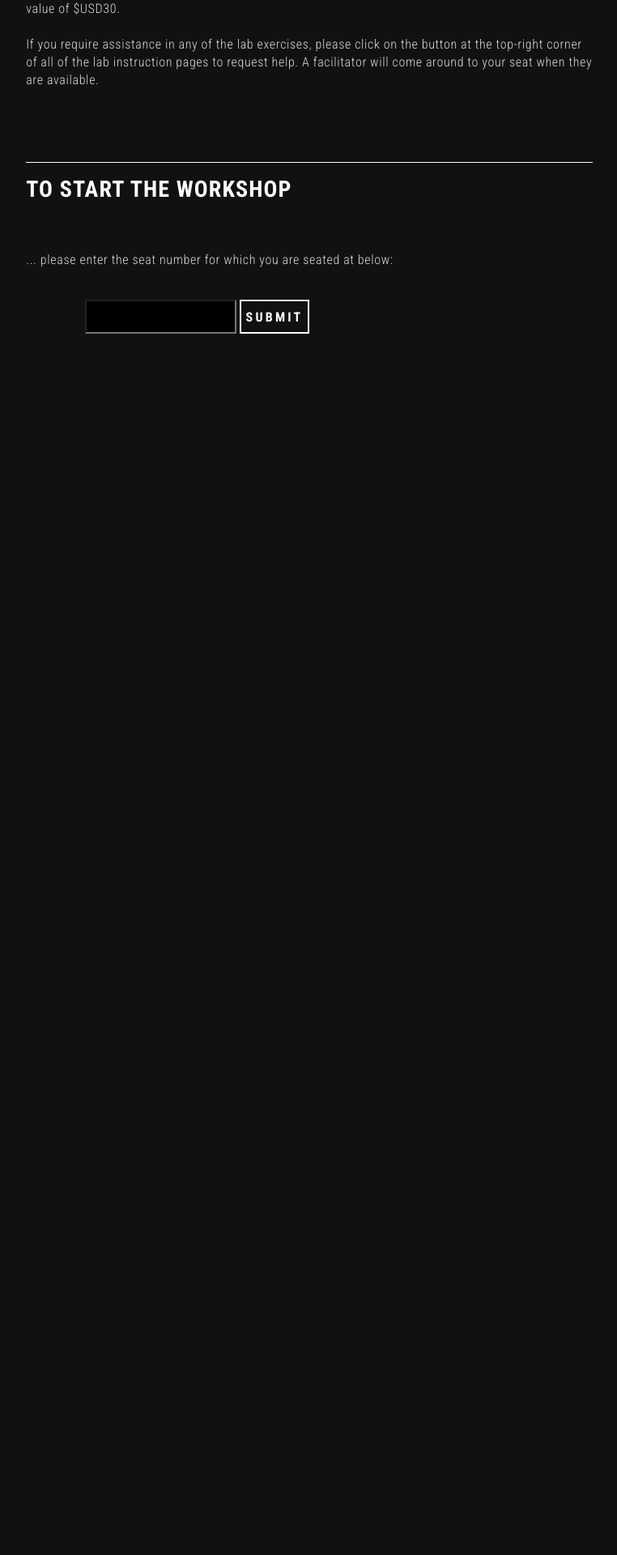
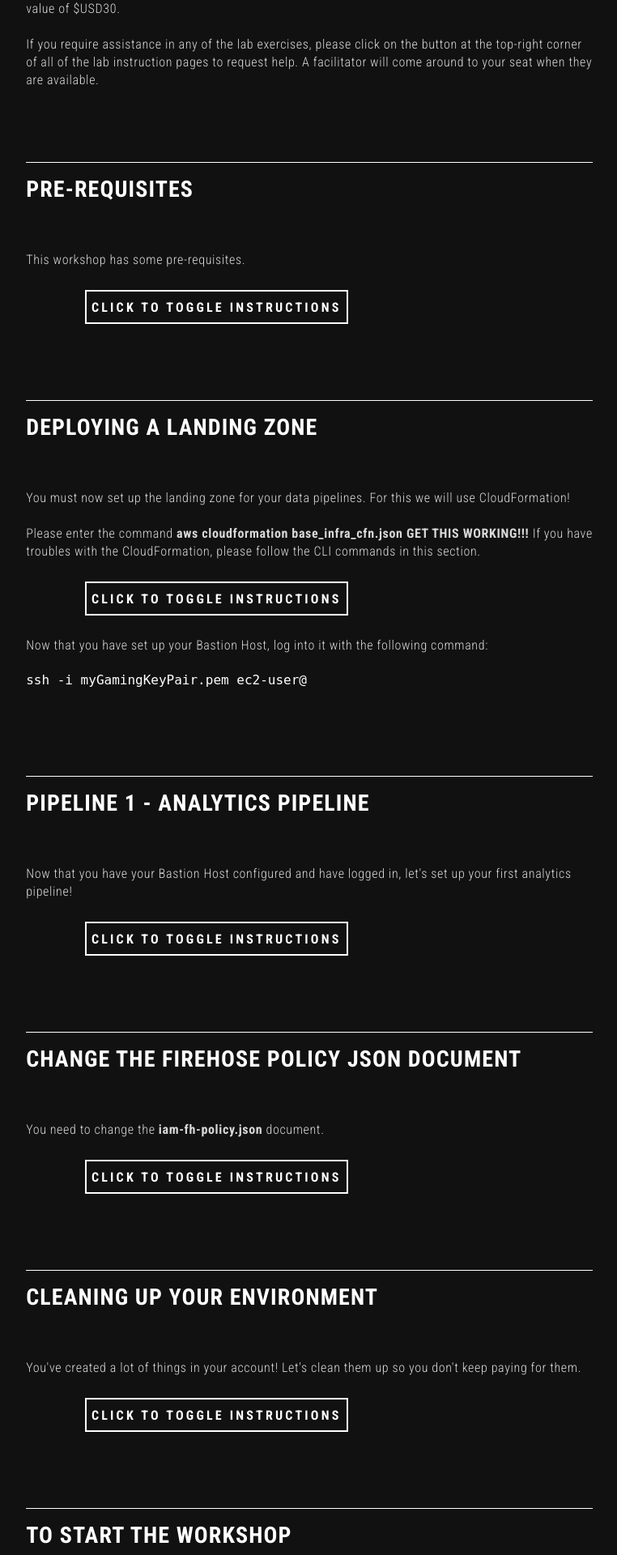
Before and after one commit to niravdd/myWork, a PHP site: page / in a window 1280 px wide. Shown: the part 1442-3362 px from the top of the page at 81% size, without its empty margins (56-818 px from the left). Before the commit the page ends 1854 px from the top, so only its background shows below. Run offline with PHP 8.4, Linux system fonts and the light colour scheme; some libraries are stand-ins or nearby versions.

Commit message:
Updated website with all instructions from commands.txt 15th Nov

```diff
--- a/Website/index.html
+++ b/Website/index.html
@@ -44,7 +44,7 @@
 			<div class="text">
 				<h2 class="headline-s1">GAM310</h2>
 				<h3 class="headline-s2">Telemetry & Analytics’ Pipelines for Game Balancing</h3>
-				<p class="lower-link">Welcome!</p>
+				<p class="lower-link">Welcome to the Workshop!</p>
 			</div>
 		</div>
 	</header>
@@ -64,6 +64,296 @@
 						</div>
 						<p>As a reminder, you should have a laptop device (which you likely have if you're reading this) and a clean AWS account, with <span class="bold">AdministratorAccess</span> policy-level access. AWS Credits will be provided to the value of $USD30.</p>
 						<p>If you require assistance in any of the lab exercises, please click on the button at the top-right corner of all of the lab instruction pages to request help. A facilitator will come around to your seat when they are available.
+
+						<h3 class="overline">PRE-REQUISITES</h3>
+						<p>This workshop has some pre-requisites.</p>
+						<div class="indent-show" id="1-1-button"><div class="expand"><a class="border" href="javascript:void();" onClick="reveal('1-1-button', '1-1-content')">CLICK TO TOGGLE INSTRUCTIONS</a></div></div>
+						<div class="indent-hide" id="1-1-content">
+							<p>1. You must have your own AWS account</p>
+							<p>2. You must have administrative privileges associated with an IAM User and have a working <span class="bold">Access Key</span> and <span class="bold">Secret Key</span>. Instructions here: <a href="http://docs.aws.amazon.com/general/latest/gr/managing-aws-access-keys.html target="_blank">http://docs.aws.amazon.com/general/latest/gr/managing-aws-access-keys.html</a></p>
+							<p>3. You must have the AWS CLI installed on your computer, and set your AWS CLI Default Region to us-west-2 using <span class="bold">aws configure</span></p>
+						</div>
+
+						<h3 class="overline">DEPLOYING A LANDING ZONE</h3>
+						<p>You must now set up the landing zone for your data pipelines. For this we will use CloudFormation!</p>
+						<p>Please enter the command <span class="bold">aws cloudformation base_infra_cfn.json GET THIS WORKING!!!</span> If you have troubles with the CloudFormation, please follow the CLI commands in this section.</p>
+						<div class="indent-show" id="1-2-button"><div class="expand"><a class="border" href="javascript:void();" onClick="reveal('1-2-button', '1-2-content')">CLICK TO TOGGLE INSTRUCTIONS</a></div></div>
+						<div class="indent-hide" id="1-2-content">
+							<p><pre>
+aws ec2 create-vpc --cidr-block 10.0.0.0/16
+# Replace all following instances of <vpc-id> in this script with the "VpcId" from the JSON that is returned in your console window.
+aws ec2 create-subnet --vpc-id <vpc-id> --cidr-block 10.0.1.0/24
+# Replace all following instances of <subnet-id1> in this script with the "SubnetId" from the JSON that is returned in your console window.
+aws ec2 create-subnet --vpc-id <vpc-id> --cidr-block 10.0.2.0/24
+# Replace all following instances of <subnet-id2> in this script with the "SubnetId" from the JSON that is returned in your console window.
+aws ec2 create-subnet --vpc-id <vpc-id> --cidr-block 10.0.3.0/24
+# Replace all following instances of <subnet-id3> in this script with the "SubnetId" from the JSON that is returned in your console window.
+
+aws ec2 create-internet-gateway
+# Replace all following instances of <igw-id> in this script with the "InternetGatewayId" from the JSON that is returned in your console window.
+
+aws ec2 attach-internet-gateway --vpc-id <vpc-id> --internet-gateway-id <igw-id>
+
+aws ec2 create-route-table --vpc-id <vpc-id>
+# Replace all following instances of <route-table-id> in this script with the "RouteTableId" from the JSON that is returned in your console window.
+
+aws ec2 create-route --route-table-id <route-table-id> --destination-cidr-block 0.0.0.0/0 --gateway-id <igw-id>
+
+aws ec2 describe-route-tables --route-table-id <route-table-id>
+# Verify route has been created correctly. There will be two routes, the first which is the default route showing that traffic destined for the 10.0.0.0/16 network will stay local, and the second of which will be the route you just added, with your "GatewayId" showing and a "DestinationCidrBlock": "0.0.0.0/0" attached to it.
+
+aws ec2 describe-subnets --filters "Name=vpc-id,Values=<vpc-id>" --query 'Subnets[*].{ID:SubnetId,CIDR:CidrBlock}'
+# This should show 3 subnets with the CIDR blocks listed above.
+
+## Associate your first subnet with the public route, making it a public subnet
+aws ec2 associate-route-table --subnet-id <subnet-id1> --route-table-id <route-table-id>
+
+## Enable public IP for instances created in the public subnet
+aws ec2 modify-subnet-attribute --subnet-id <subnet-id1> --map-public-ip-on-launch
+
+## Create a key pair to use for SSH access into the Bastion Host
+aws ec2 create-key-pair --key-name myGamingKeyPair --query 'KeyMaterial' --output text > myGamingKeyPair.pem
+
+## Grant the file owner (you!) read permission
+chmod 400 myGamingKeyPair.pem
+
+## Create security groups
+aws ec2 create-security-group --group-name BastionHostAccess --description "Allow access for Bastion Host" --vpc-id <vpc-id>
+# Replace all following instances of <bastion-security-group-id> in this script with the "GroupId" from the JSON that is returned in your console window.
+aws ec2 create-security-group --group-name RedshiftAccess --description "Allow access for Redshift" --vpc-id <vpc-id>
+# Replace all following instances of <redshift-security-group-id> in this script with the "GroupId" from the JSON that is returned in your console window.
+
+# Add rule to allow SSH access to the Bastion Host from *anywhere*
+aws ec2 authorize-security-group-ingress --group-id <bastion-security-group-id> --protocol tcp --port 22 --cidr 0.0.0.0/0
+# Add rule to allow SQL access to the Redshift cluster from anywhere
+# TODO IS THIS NECESSARY SEEING THAT WE GRANT ACCESS TO THE BASTION HOST BELOW??? SEEMS A BIT TOO OPEN TO THE WORLD.
+aws ec2 authorize-security-group-ingress --group-id <redshift-security-group-id> --protocol tcp --port 5439 --cidr 0.0.0.0/0
+# Need to enable FH access to Redshift
+aws ec2 authorize-security-group-ingress --group-id <redshift-security-group-id> --protocol tcp --port 5439 --cidr 52.89.255.224/27
+
+# Add rule to allow access to Redshift from Quicksight
+aws ec2 authorize-security-group-ingress --group-id <redshift-security-group-id> --protocol tcp --port 5439 --cidr 54.70.204.128/27
+
+## Now create the Bastion Host (based on an AMI we prepared earlier) (Nirav's bastion AMI in us-west-2 is ami-dbec22a3)
+aws ec2 run-instances --image-id ami-e2822398 --count 1 --instance-type t2.micro --key-name myGamingKeyPair --security-group-ids <bastion-security-group-id> --subnet-id <subnet-id1>
+# Replace all following instances of <instance-id> in this script with the "InstanceId" from the JSON that is returned in your console window.
+
+## Get the public IP so that you can connect to it
+aws ec2 describe-instances --instance-id <instance-id> --query 'Reservations[*].Instances[*].PublicIpAddress' --output=text
+# Replace all following instances of <public-ip-address> in this script with the IP address that is returned in your console window.
+
+# Add rule to allow access to Redshift from the Bastion Host
+aws ec2 authorize-security-group-ingress --group-id <redshift-security-group-id> --protocol tcp --port 5439 --cidr <public-ip-address>/32
+							</pre>
+							</p>
+						</div>
+						<p><br />
+							Now that you have set up your Bastion Host, log into it with the following command:
+						<pre>
+ssh -i myGamingKeyPair.pem ec2-user@<public-ip-address>
+						</pre>
+						</p>
+
+
+						<h3 class="overline">PIPELINE 1 - ANALYTICS PIPELINE</h3>
+						<p>Now that you have your Bastion Host configured and have logged in, let's set up your first analytics pipeline!</p>
+						<div class="indent-show" id="1-3-button"><div class="expand"><a class="border" href="javascript:void();" onClick="reveal('1-3-button', '1-3-content')">CLICK TO TOGGLE INSTRUCTIONS</a></div></div>
+						<div class="indent-hide" id="1-3-content">
+							<p>
+							<pre>
+##Configure the AWS CLI
+aws configure
+# Use your existing AWS Access Key ID, AWS Secret Access Key, Default region name=us-west-2 and leave the Default output format empty (just hit Enter)
+
+## Store your AWS Account ID as a variable
+accountid="$(aws sts get-caller-identity --query "Account" --output text)"
+## Create an S3 bucket for your game telemetry files
+# aws s3api create-bucket --bucket "workshop-data-${accountid}" --acl private --create-bucket-configuration LocationConstraint=us-west-2
+## Create an S3 bucket for your game bot
+aws s3api create-bucket --bucket "workshop-bot-${accountid}" --acl private --create-bucket-configuration LocationConstraint=us-west-2
+
+## WE NEED TO ENSURE THE JSON IS IN THEIR ROOT USER FOLDER - VERIFY WHETHER THIS IS NECESSARY
+## Create a role for Redshift from the policy document provided
+aws iam create-role --role-name redshift_fullaccess_role --assume-role-policy-document file://iam-base-redshift-policy.json
+## Apply a policy to the role to allow full access to Redshift
+aws iam put-role-policy --role-name redshift_fullaccess_role --policy-name iam-redshift-policy --policy-document file://iam-redshift-policy.json
+
+## Create your Kinesis stream for telemetry
+aws kinesis create-stream --stream-name evalTelemetryStream --shard-count 10
+## Create your Kinesis stream for analytics
+aws kinesis create-stream --stream-name evalAnalyticsStream --shard-count 10
+
+## Create a role for Firehose from the policy document provided
+aws iam create-role --role-name firehose_delivery_role --assume-role-policy-document file://iam-base-fh-policy.json
+## Apply a policy to the role to allow full access to Firehose
+aws iam put-role-policy --role-name firehose_delivery_role --policy-name iam-fh-policy --policy-document file://iam-fh-policy.json
+
+## Create a log group and streams for telemetry
+aws logs create-log-group  --log-group-name "/aws/kinesisfirehose/evalTelemetryFHStream"
+aws logs create-log-stream --log-group-name "/aws/kinesisfirehose/evalTelemetryFHStream" --log-stream-name "S3Delivery"
+aws logs create-log-stream --log-group-name "/aws/kinesisfirehose/evalTelemetryFHStream" --log-stream-name "RedshiftDelivery"
+
+## Create a log group and streams for analytics
+aws logs create-log-group  --log-group-name "/aws/kinesisfirehose/evalAnalyticsFHStream"
+aws logs create-log-stream --log-group-name "/aws/kinesisfirehose/evalAnalyticsFHStream" --log-stream-name "S3Delivery"
+aws logs create-log-stream --log-group-name "/aws/kinesisfirehose/evalAnalyticsFHStream" --log-stream-name "RedshiftDelivery"
+
+## Create Redshift cluster
+aws redshift create-cluster-subnet-group --cluster-subnet-group-name workshopsubnetgroup  --description "My subnet group for the workshop" --subnet-ids <subnet-id1> <subnet-id2> <subnet-id3>
+aws redshift create-cluster --cluster-identifier examplecluster --master-username evaluser --master-user-password evalP4s^w0rd1 --cluster-type single-node --node-type ds2.xlarge --cluster-type single-node --db-name evaldb --cluster-subnet-group-name workshopsubnetgroup --vpc-security-group-ids <redshift-security-group-id>
+
+## Connect to the Redshift DB and create the tables in Redshift
+# Update connect.sh with cluster details
+./connect.sh
+create table eval01table (playerip varchar(16), handle varchar(40), email varchar(128), uuid varchar(64), playerid bigint, country varchar(64), useragent varchar(128), datestamp timestamptz, walletbalance real, playerlevel varchar(16), status varchar(16));
+create table eval02table (datestamp timestamptz, playerid bigint, playerlevel varchar(16), squadelementmap varchar(8), gamenumber int, squadpower int, squadagility int, squadhealth int, squadluck int, squadspecial int, squadguard int, squaddamage int, squadinventoryitemcount int, bosspower int, bossagility int, bosshealth int, bossluck int, bossspecial int, bossguard int, bossdamage int, result varchar(8));
+
+## TODO NEED TO UPDATE THE JSON
+aws firehose create-delivery-stream --delivery-stream-name evalAnalyticsFHStream --delivery-stream-type KinesisStreamAsSource --kinesis-stream-source-configuration "KinesisStreamARN=arn:aws:kinesis:us-west-2:${accountid}:stream/evalAnalyticsStream,RoleARN=arn:aws:iam::${accountid}:role/firehose_delivery_role" --cli-input-json file://analyticsInput.json
+
+aws firehose create-delivery-stream --delivery-stream-name evalTelemetryFHStream --delivery-stream-type KinesisStreamAsSource --kinesis-stream-source-configuration "KinesisStreamARN=arn:aws:kinesis:us-west-2:${accountid}:stream/evalTelemetryStream,RoleARN=arn:aws:iam::${accountid}:role/firehose_delivery_role" --cli-input-json file://telemetryInput.json
+							</pre>
+							</p>
+						</div>
+
+						<h3 class="overline">CHANGE THE FIREHOSE POLICY JSON DOCUMENT</h3>
+						<p>You need to change the <span class="bold">iam-fh-policy.json</span> document.</p>
+						<div class="indent-show" id="1-4-button"><div class="expand"><a class="border" href="javascript:void();" onClick="reveal('1-4-button', '1-4-content')">CLICK TO TOGGLE INSTRUCTIONS</a></div></div>
+						<div class="indent-hide" id="1-4-content">
+							<p>
+							Account ID: &nbsp;&nbsp;&nbsp;&nbsp;&nbsp;&nbsp;&nbsp;&nbsp;&nbsp;&nbsp;&nbsp;<input type="text" value="" id="accountidinput" name="accountidinput" /><br/>
+							S3 Bucket Name: &nbsp;&nbsp;<input type="text" value="" id="s3bucketinput" name="s3bucketinput" /><br/>
+							<button type="button" class="btn" onclick="changetext()">Update script text</button>
+							</p>
+							<pre>
+							<p id="iam-fh-policy">
+{
+    "Version": "2012-10-17",
+    "Statement": [
+        {
+            "Sid": "",
+            "Effect": "Allow",
+            "Action": [
+                "s3:AbortMultipartUpload",
+                "s3:GetBucketLocation",
+                "s3:GetObject",
+                "s3:ListBucket",
+                "s3:ListBucketMultipartUploads",
+                "s3:PutObject"
+            ],
+            "Resource": [
+                "arn:aws:s3:::%BUCKETNAME%",
+                "arn:aws:s3:::%BUCKETNAME%/*",
+                "arn:aws:s3:::%FIREHOSE_BUCKET_NAME%",
+                "arn:aws:s3:::%FIREHOSE_BUCKET_NAME%/*"
+            ]
+        },
+        {
+          "Sid": "",
+          "Effect": "Allow",
+          "Action": [
+            "lambda:InvokeFunction",
+            "lambda:GetFunctionConfiguration"
+          ],
+          "Resource": "arn:aws:lambda:us-west-2:%ACCOUNTID%:function:KinesisDataGeneratorCognitoSetup:$LATEST"
+        },
+        {
+            "Sid": "",
+            "Effect": "Allow",
+            "Action": [
+                "logs:PutLogEvents"
+            ],
+            "Resource": [
+                "arn:aws:logs:us-west-2:%ACCOUNTID%:log-group:/aws/kinesisfirehose/evalAnalyticsFHStream:log-stream:*",
+                "arn:aws:logs:us-west-2:%ACCOUNTID%:log-group:/aws/kinesisfirehose/evalTelemetryFHStream:log-stream:*"
+            ]
+        },
+        {
+            "Sid": "",
+            "Effect": "Allow",
+            "Action": [
+                "kinesis:DescribeStream",
+                "kinesis:GetShardIterator",
+                "kinesis:GetRecords"
+            ],
+            "Resource": [
+                "arn:aws:kinesis:us-west-2:%ACCOUNTID%:stream/evalAnalyticsStream",
+                "arn:aws:kinesis:us-west-2:%ACCOUNTID%:stream/evalTelemetryStream"
+            ]
+        },
+        {
+          "Effect": "Allow",
+          "Action": [
+            "kms:Decrypt"
+          ],
+          "Resource": [
+            "arn:aws:kms:region:accountid:key/DUMMY_KEY_ID"
+          ],
+          "Condition": {
+            "StringEquals": {
+              "kms:ViaService": "kinesis.us-west-2.amazonaws.com"
+            },
+            "StringLike": {
+              "kms:EncryptionContext:aws:kinesis:arn": [
+                    "arn:aws:kinesis:us-west-2:%ACCOUNTID%:stream/evalTelemetryStream",
+                    "arn:aws:kinesis:us-west-2:%ACCOUNTID%:stream/evalAnalyticsStream"
+                ]
+            }
+          }
+        }
+    ]
+}
+							</p>
+							</pre>
+							</div>
+
+						<h3 class="overline">CLEANING UP YOUR ENVIRONMENT</h3>
+						<p>You've created a lot of things in your account! Let's clean them up so you don't keep paying for them.</p>
+						<div class="indent-show" id="1-5-button"><div class="expand"><a class="border" href="javascript:void();" onClick="reveal('1-5-button', '1-5-content')">CLICK TO TOGGLE INSTRUCTIONS</a></div></div>
+						<div class="indent-hide" id="1-5-content">
+							<p>
+							<pre>
+## Cleanup
+aws iam delete-role-policy --role-name redshift_fullaccess_role --policy-name iam-redshift-policy
+aws iam delete-role --role-name redshift_fullaccess_role
+aws iam delete-role-policy --role-name firehose_delivery_role --policy-name iam-fh-policy
+aws iam delete-role --role-name firehose_delivery_role
+aws logs delete-log-group --log-group-name "/aws/kinesisfirehose/evalTelemetryFHStream"
+aws logs delete-log-group --log-group-name "/aws/kinesisfirehose/evalAnalyticsFHStream"
+aws firehose delete-delivery-stream --delivery-stream-name evalTelemetryFHStream
+aws firehose delete-delivery-stream --delivery-stream-name evalAnalyticsFHStream
+aws kinesis delete-stream --stream-name evalTelemetryStream
+aws kinesis delete-stream --stream-name evalAnalyticsStream
+
+aws s3api delete-bucket --bucket kinesis-bot-datagen
+# aws s3api delete-bucket --bucket --bucket "workshop-data-${aws sts get-caller-identity --query "Account" --output text}"
+
+## QuickSight: 54.70.204.128/27
+
+
+## Cleanup
+#############################################################################################
+## Terminate Bastion Host instance
+aws ec2 terminate-instances --instance-ids <instance-id>
+aws redshift delete-cluster --cluster-identifier examplecluster --skip-final-cluster-snapshot
+aws redshift delete-cluster-subnet-group --cluster-subnet-group-name workshopsubnetgroup
+
+# TODO DELETE KEY PAIR, S3 buckets
+
+## Iterate for more than 1 resource, as required
+aws ec2 delete-security-group --group-id <bastion-security-group-id>
+aws ec2 delete-security-group --group-id <redshift-security-group-id>
+aws ec2 delete-subnet --subnet-id <subnet-id1>
+aws ec2 delete-subnet --subnet-id <subnet-id2>
+aws ec2 delete-subnet --subnet-id <subnet-id3>
+aws ec2 delete-route-table --route-table-id <route-table-id>
+aws ec2 detach-internet-gateway --internet-gateway-id <igw-id> --vpc-id <vpc-id>
+aws ec2 delete-internet-gateway --internet-gateway-id <igw-id>
+aws ec2 delete-vpc --vpc-id <vpc-id>
+							</pre>
+							</p>
+						</div>
+
 						<h3 class="overline">TO START THE WORKSHOP</h3>
 						<p>... please enter the seat number for which you are seated at below:</p>
 						<div class="indent-show"><div class="expand"><input type="text" id="seat">&nbsp;<a class="border" href="javascript:void();" onClick="validateSeat();">SUBMIT</a>&nbsp;<span id="message">&nbsp;</span></div></div>
@@ -76,6 +366,7 @@
 
 		</div>
 	</div>
+
 	<script>
 		function validateSeat() {
 			var seat = document.getElementById("seat").value ;
@@ -115,6 +406,20 @@
 
 			}
 		}
+
+		function reveal(button, content) {
+			if (document.getElementById(content).className == 'indent-show') {
+			document.getElementById(content).className = 'indent-hide';
+		} else {
+			document.getElementById(content).className = 'indent-show';
+		}
+		}
+
+		function changetext() {
+			document.getElementById("iam-fh-policy").innerHTML = document.getElementById("iam-fh-policy").innerHTML.replace(/\%ACCOUNTID\%/g,document.getElementById("accountidinput").value);
+			document.getElementById("iam-fh-policy").innerHTML = document.getElementById("iam-fh-policy").innerHTML.replace(/\%BUCKETNAME\%/g,document.getElementById("s3bucketinput").value);
+		}
+
 	</script>
 </body>
 
--- a/Website/style.css
+++ b/Website/style.css
@@ -175,6 +175,10 @@ fieldset {
 table {
     border-collapse: collapse;
     border-spacing: 0
+}
+.btn {
+    background-color:grey;
+    cursor:pointer;
 }
 .extended-nav .ui-accordion-header .ui-icon {
     background: url(../images/sprites/sprite.png) no-repeat
@@ -2676,7 +2680,7 @@ section.ec-subpage .dot:before {
     padding-top: 1rem
 }
 .section-certification p.white-button {
-    color: #000;
+    color: #ccc;
     background: #fff;
     width: 89px;
     padding: 1%;
```
